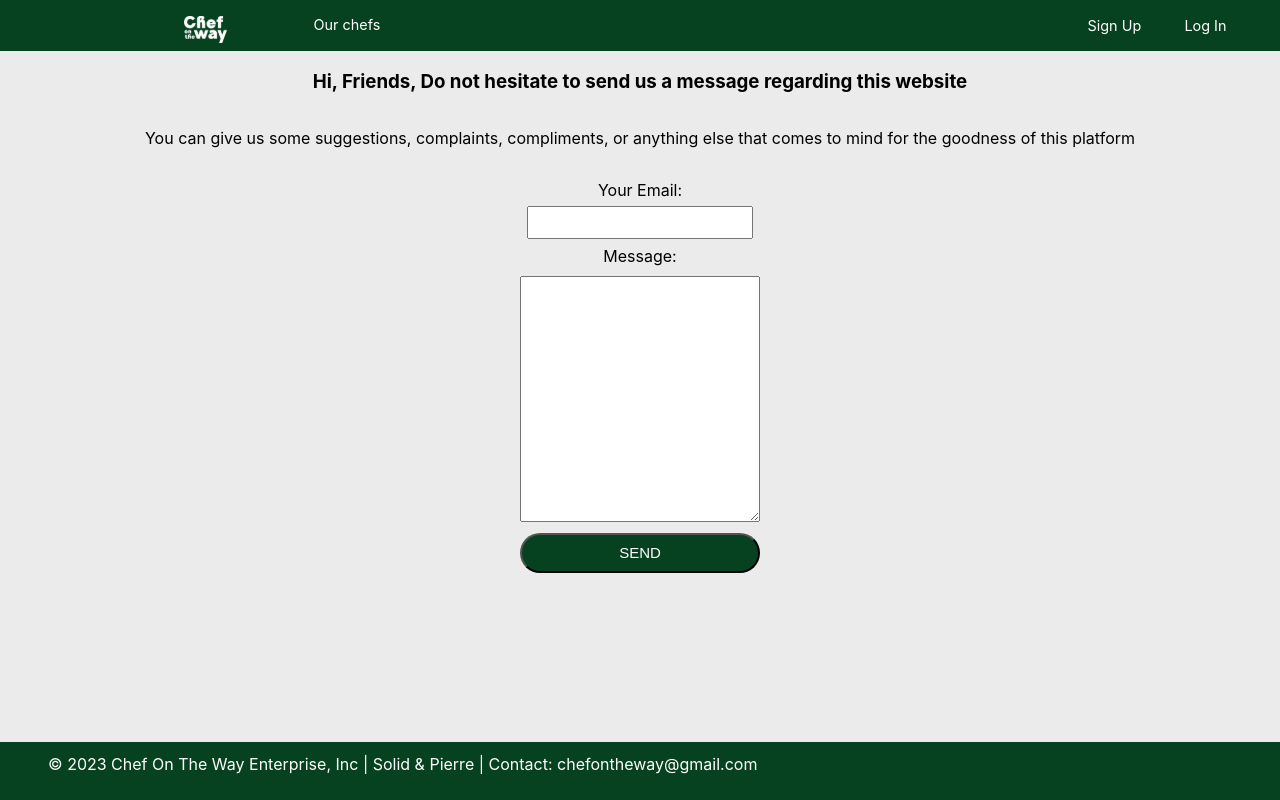
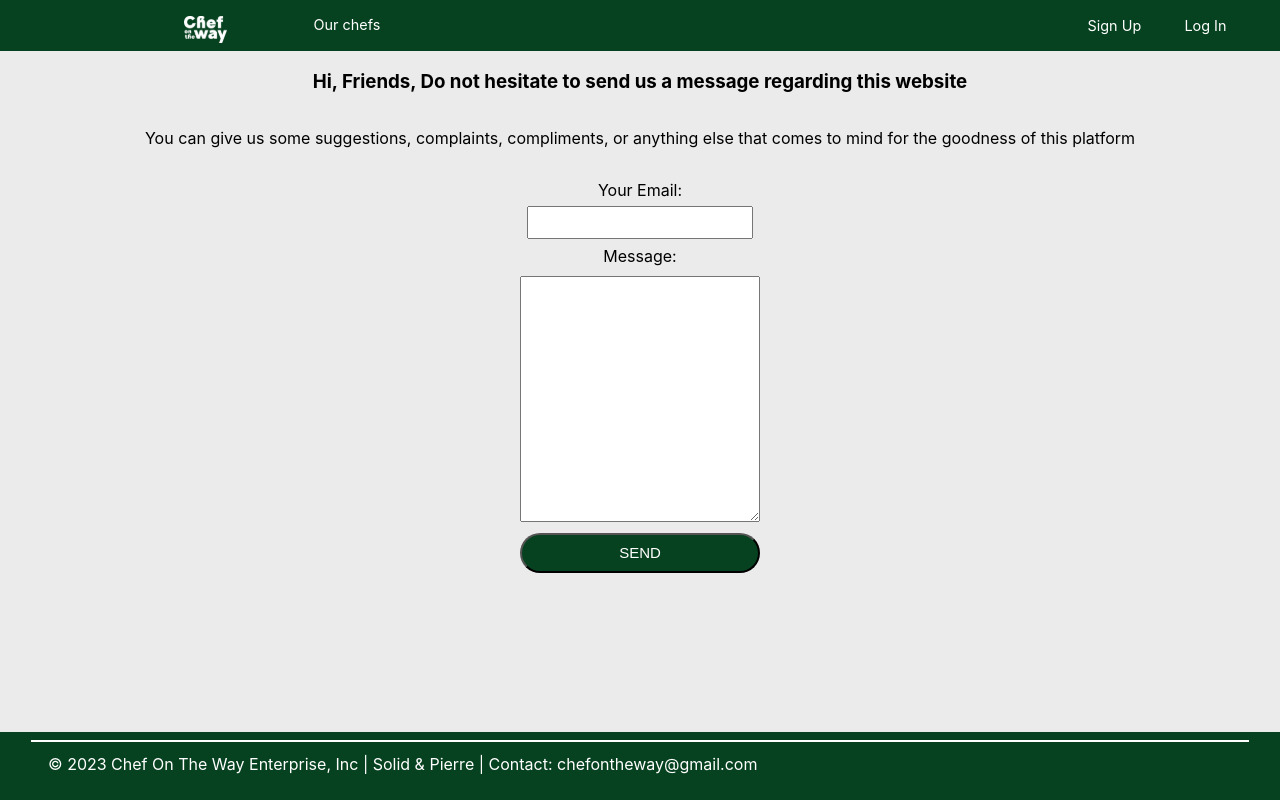
Before and after one commit to chefontheway/chef-client, a React (Create React App) app: page /message in a window 1280 px wide. Built offline with nearby package versions, Linux system fonts and the light colour scheme.

Commit message:
review code

```diff
--- a/src/App.css
+++ b/src/App.css
@@ -637,8 +637,6 @@ text-align: center;
   margin-top: auto;
   background-color: #074220;
   color: white;
-  display: flex;
-  flex-wrap: wrap;
 }
 
 .footer ul{
@@ -662,13 +660,6 @@ text-align: center;
 .footer .lawerText{
   padding-bottom: 0.8em;
 }
-
-
-
-
-
-
-
 
 
 /* Contact Us */
@@ -2543,7 +2534,6 @@ text-align: center;
     flex-wrap: wrap;
   }
 
-
   .footer ul{
     display: flex;
     flex-flow:column;
--- a/src/components/Footer.js
+++ b/src/components/Footer.js
@@ -1,6 +1,7 @@
 function Footer(){
 return(
     <div className="footer">
+        <hr />
         <div className="lawerText">
             <p>© 2023 Chef On The Way Enterprise, Inc | Solid & Pierre | Contact: chefontheway@gmail.com</p>
         </div>
--- a/src/components/ReviewCard.js
+++ b/src/components/ReviewCard.js
@@ -4,6 +4,7 @@ import { Link, useNavigate } from "react-router-dom";
 import { AuthContext } from "../context/auth.context";
 import deleteImg from "../images/delete-icon.png"
 import editImg from "../images/edit-icon.png"
+import EditReviewPage from "../pages/EditReviewPage";
 
 const API_URL = process.env.REACT_APP_SERVER_URL;
 
```
